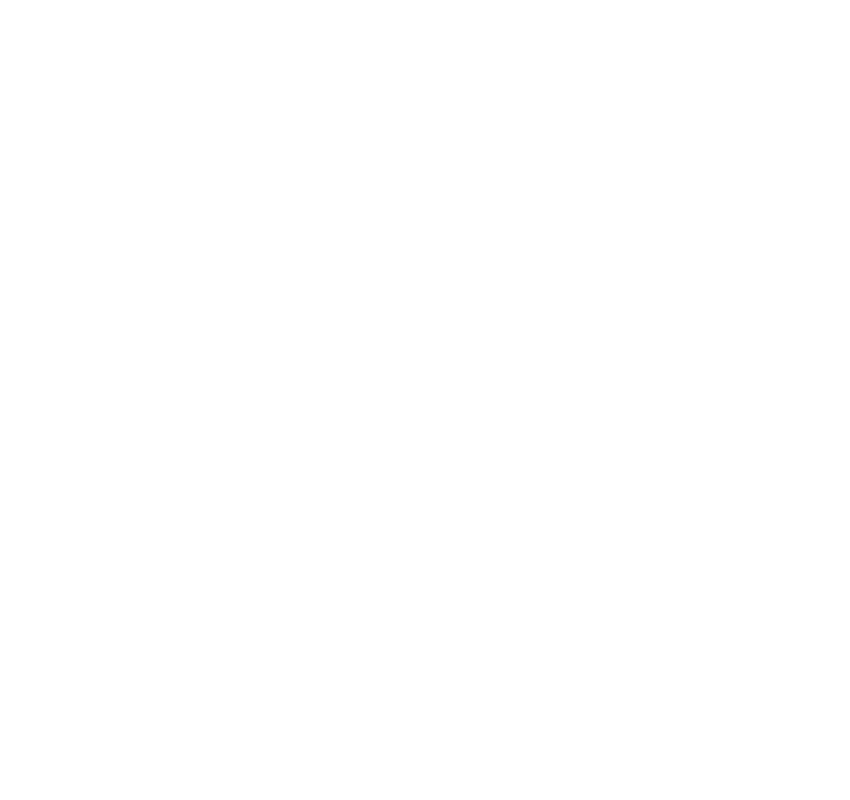
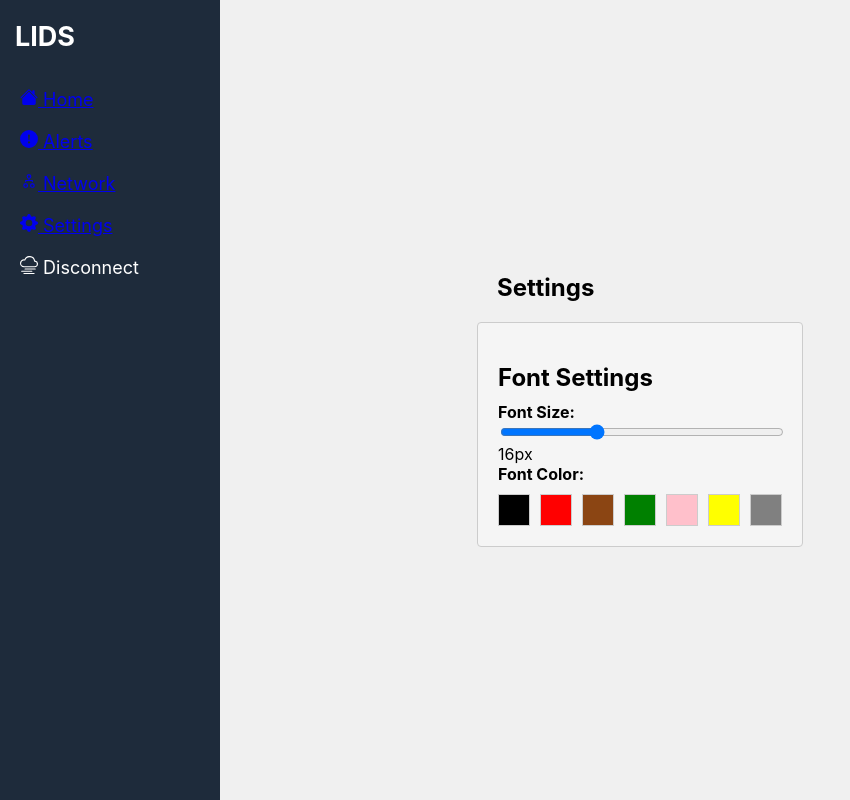
Before and after one commit to ChristianAlbertoGomez/CS4311_LIDS_4CodOfDuty_Fall2023, a React (Create React App) app: page /SettingsPage in a window 1280 px wide. Before the commit this address had no page. Shown: the whole page, without its empty margins (0-850 px from the left). Built offline with nearby package versions, Linux system fonts and the light colour scheme.

Commit message:
Settings Stuff

```diff
--- /dev/null
+++ b/src/Components/CSS Files/FontSettings.css
@@ -0,0 +1,39 @@
+/* FontSettings.css */
+
+.font-settings {
+    max-width: 400px;
+    margin: 0 auto;
+    padding: 20px;
+    border: 1px solid #ccc;
+    border-radius: 4px;
+    background-color: #f5f5f5;
+  }
+
+  h2 {
+    font-size: 1.5rem;
+    margin-bottom: 10px;
+  }
+
+  label {
+    font-weight: bold;
+  }
+
+  input[type="range"] {
+    width: 100%;
+  }
+
+  .color-options {
+    display: flex;
+    flex-wrap: wrap;
+    gap: 10px;
+    margin-top: 10px;
+  }
+
+  .color-option {
+    width: 30px;
+    height: 30px;
+    border: 1px solid #ccc;
+    cursor: pointer;
+  }
+
+  /* You can add more styles as needed */
--- /dev/null
+++ b/src/Components/CSS Files/SettingsPage.css
@@ -0,0 +1,23 @@
+/* SettingsPage.css */
+.settings-page {
+  display: flex;
+  justify-content: center;
+  align-items: center;
+  height: 100vh;
+  background-color: #f0f0f0;
+}
+
+.headerSettings {
+  font-size: 24px;
+  font-weight: bold;
+  margin: 20px;
+}
+
+.mainBodySettings {
+  display: flex;
+  justify-content: center;
+  align-items: center;
+  flex-direction: column;
+}
+
+/* You can add more CSS for other components like Sidebar and FontSettings if needed */
--- /dev/null
+++ b/src/Components/FontSettings.js
@@ -0,0 +1,61 @@
+// FontSettings.js
+import './CSS Files/FontSettings.css';
+
+import React, { useState } from 'react';
+
+const FontSettings = () => {
+  const [fontSize, setFontSize] = useState(16); // Default font size
+  const [fontColor, setFontColor] = useState('#000000'); // Default font color
+
+  const handleFontSizeChange = (event) => {
+    setFontSize(event.target.value);
+  };
+
+  const handleFontColorChange = (color) => {
+    setFontColor(color);
+  };
+
+  const colorOptions = [
+    '#000000', // Black
+    '#ff0000', // Red
+    '#8b4513', // Brown
+    '#008000', // Green
+    '#ffc0cb', // Pink
+    '#ffff00', // Yellow
+    '#808080', // Grey
+  ];
+
+  return (
+    <div className="font-settings">
+      <h2>Font Settings</h2>
+      <div>
+        <label htmlFor="fontSize">Font Size:</label>
+        <input
+          type="range"
+          id="fontSize"
+          min="12"
+          max="24"
+          step="1"
+          value={fontSize}
+          onChange={handleFontSizeChange}
+        />
+        <span>{fontSize}px</span>
+      </div>
+      <div>
+        <label>Font Color:</label>
+        <div className="color-options">
+          {colorOptions.map((color, index) => (
+            <div
+              key={index}
+              className="color-option"
+              style={{ backgroundColor: color }}
+              onClick={() => handleFontColorChange(color)}
+            />
+          ))}
+        </div>
+      </div>
+    </div>
+  );
+};
+
+export default FontSettings;
--- /dev/null
+++ b/src/Components/SettingsPage.js
@@ -0,0 +1,24 @@
+import React from 'react';
+import Sidebar from './Sidebar';
+import './CSS Files/SettingsPage.css';
+import FontSettings from './FontSettings';
+
+const SettingsPage = () => {
+  return (
+    <div className='settings-page'>
+      <div>
+        <Sidebar/>
+        <div className='headerSettings'>
+        Settings
+        </div>
+        <main className='mainBodySettings'>
+          <div>
+            <FontSettings/>
+          </div>
+        </main>
+      </div>
+    </div>
+  );
+};
+
+export default SettingsPage;
--- a/src/Components/Sidebar.js
+++ b/src/Components/Sidebar.js
@@ -19,7 +19,7 @@
         <li><Link to='/home'><BsHouseFill /> Home</Link></li>
         <li><Link to="/AlertsPage"><BsFillExclamationCircleFill /> Alerts</Link></li>
         <li><Link to="/NetworkPage"><BsDiagram2 /> Network</Link></li>
-        <li><BsGearFill /> Settings</li>
+        <li><Link to="/SettingsPage"><BsGearFill /> Settings</Link></li>
         <li><BsCloudHaze /> Disconnect</li>
       </ul>
     </div>
--- a/src/index.js
+++ b/src/index.js
@@ -4,6 +4,7 @@
 import App from './App';
 import AlertsPage from './Components/AlertsPage';
 import NetworkPage from './Components/NetworkPage';
+import SettingsPage from './Components/SettingsPage';
 import {BrowserRouter, Routes, Route} from "react-router-dom";
 import SetConfigFile from './SetConfigFile';
 
@@ -15,6 +16,7 @@
     <Route path="/home" element={<App/>} />
     <Route path="/AlertsPage" element={<AlertsPage/>} />
     <Route path="/NetworkPage" element={<NetworkPage/>} />
+    <Route path="/SettingsPage" element={<SettingsPage/>} />
   </Routes>
 </BrowserRouter>,
 document.getElementById("root")
```
